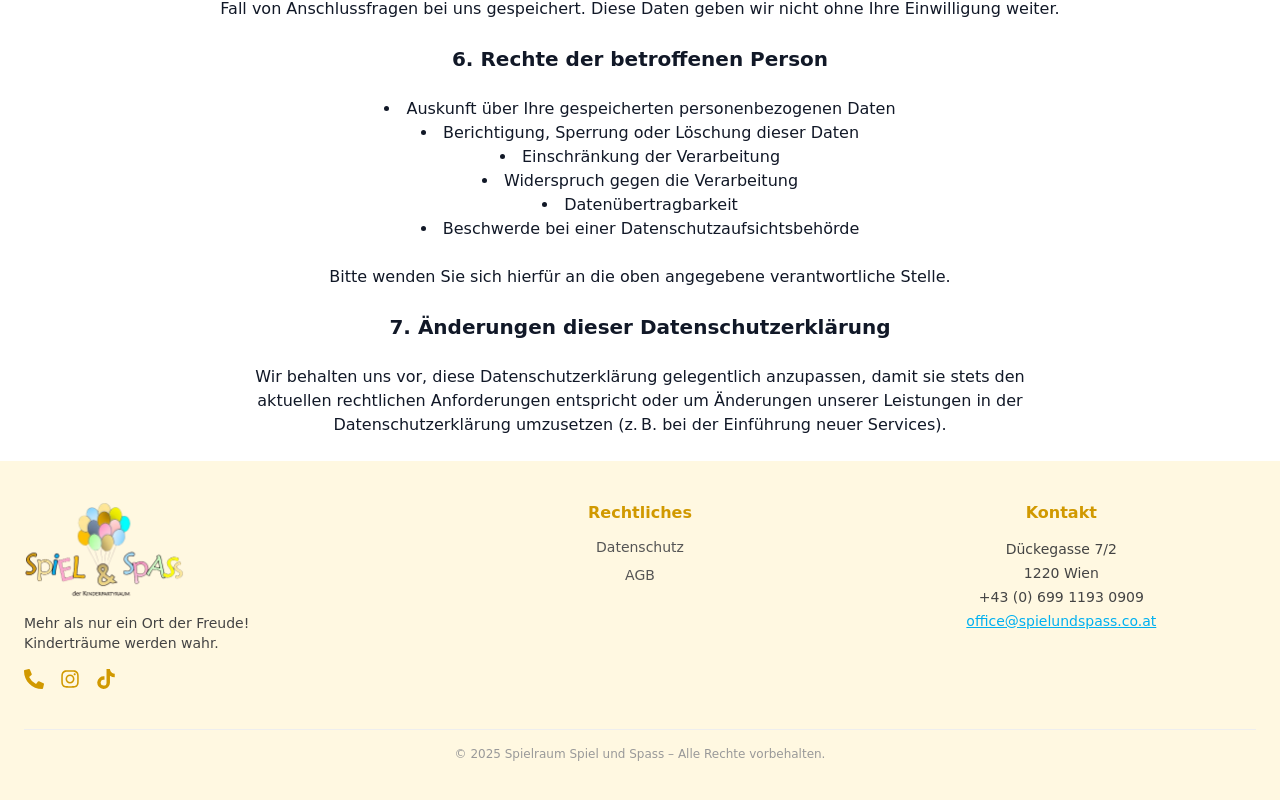
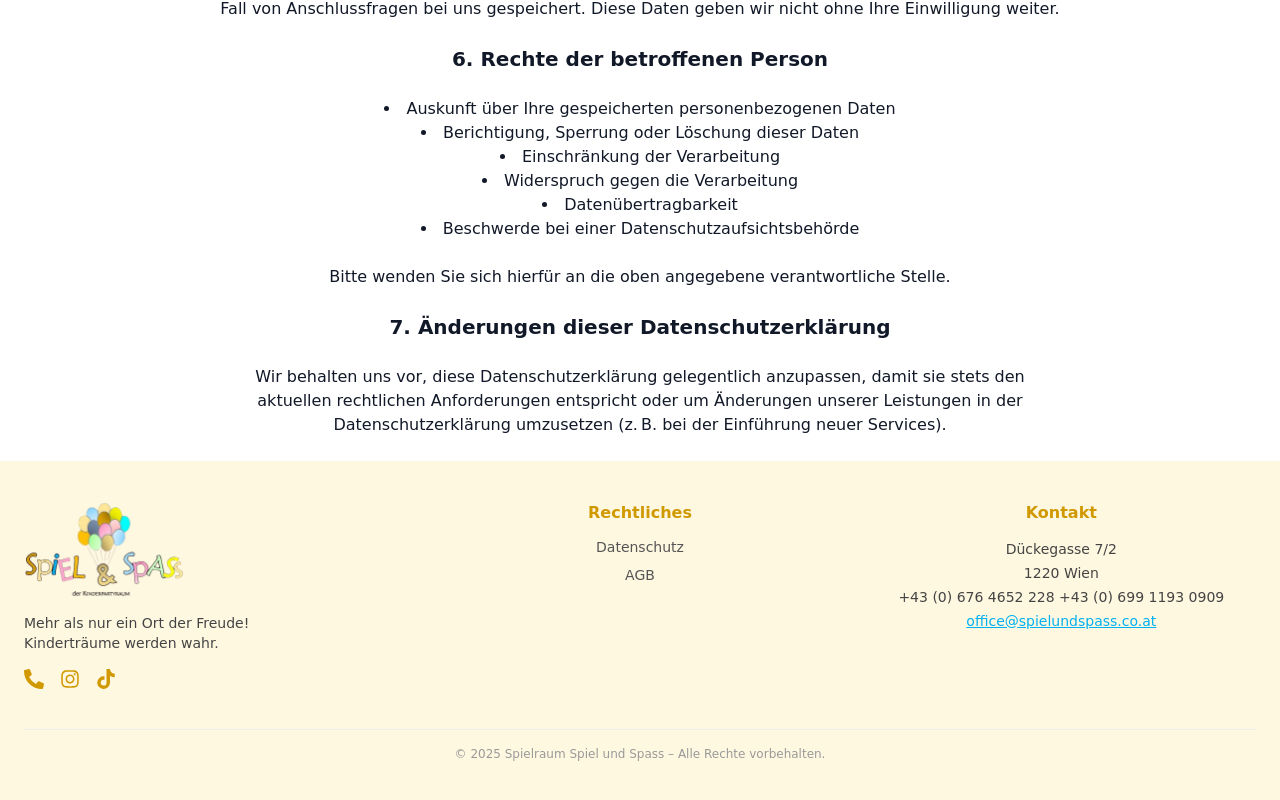
Before and after one commit to Denzerson1/spielundspassv3, a React (Create React App) app: page /datenschutz in a window 1280 px wide. Shown: the part 1419-2219 px from the top of the page. Built offline with nearby package versions, Linux system fonts and the light colour scheme.

Commit message:
Update Footer.js

```diff
--- a/src/components/Footer.js
+++ b/src/components/Footer.js
@@ -54,6 +54,7 @@ function Footer() {
           <p className="text-sm text-[#444] leading-6">
             Dückegasse 7/2 <br />
             1220 Wien<br />
+            +43 (0) 676 4652 228
             +43 (0) 699 1193 0909<br />
             <a
               href="mailto:office@spielraumkingandqueen.at"
```
